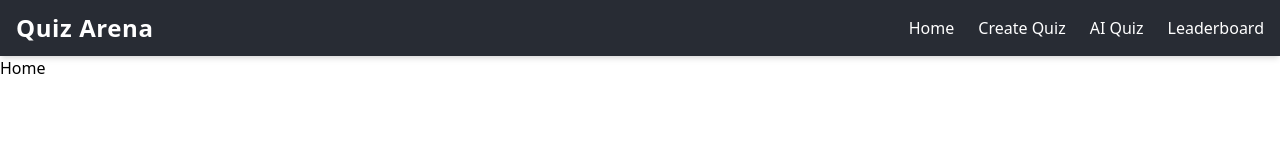
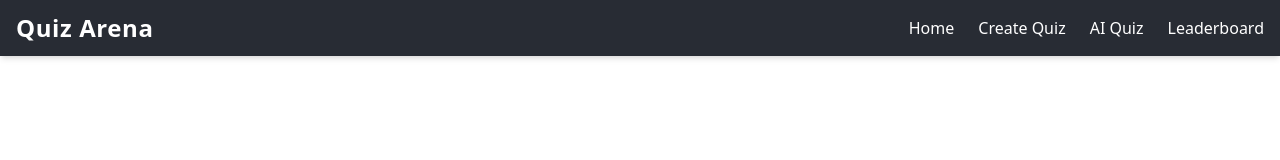
Before and after one commit to quizarenastar/quiz-arena-frontend, a React (Vite) app: page / in a window 1280 px wide. Shown: the top 160 px of the page. Built offline with nearby package versions, Linux system fonts and the light colour scheme.

Commit message:
build fail resolve

```diff
--- a/src/RoutesComponent.jsx
+++ b/src/RoutesComponent.jsx
@@ -1,12 +1,12 @@
 import { Routes, Route } from 'react-router-dom';
-import Home from './Pages/Home';
+// import Home from './Pages/Home';
 import Login from './Pages/Login';
 import Signup from './Pages/Signup';
 
 export default function RoutesComponent() {
     return (
         <Routes>
-            <Route path='/' element={<Home />} />
+            {/* <Route path='/' element={<Home />} /> */}
             <Route path='/login' element={<Login />} />
             <Route path='/signup' element={<Signup />} />
         </Routes>
```
